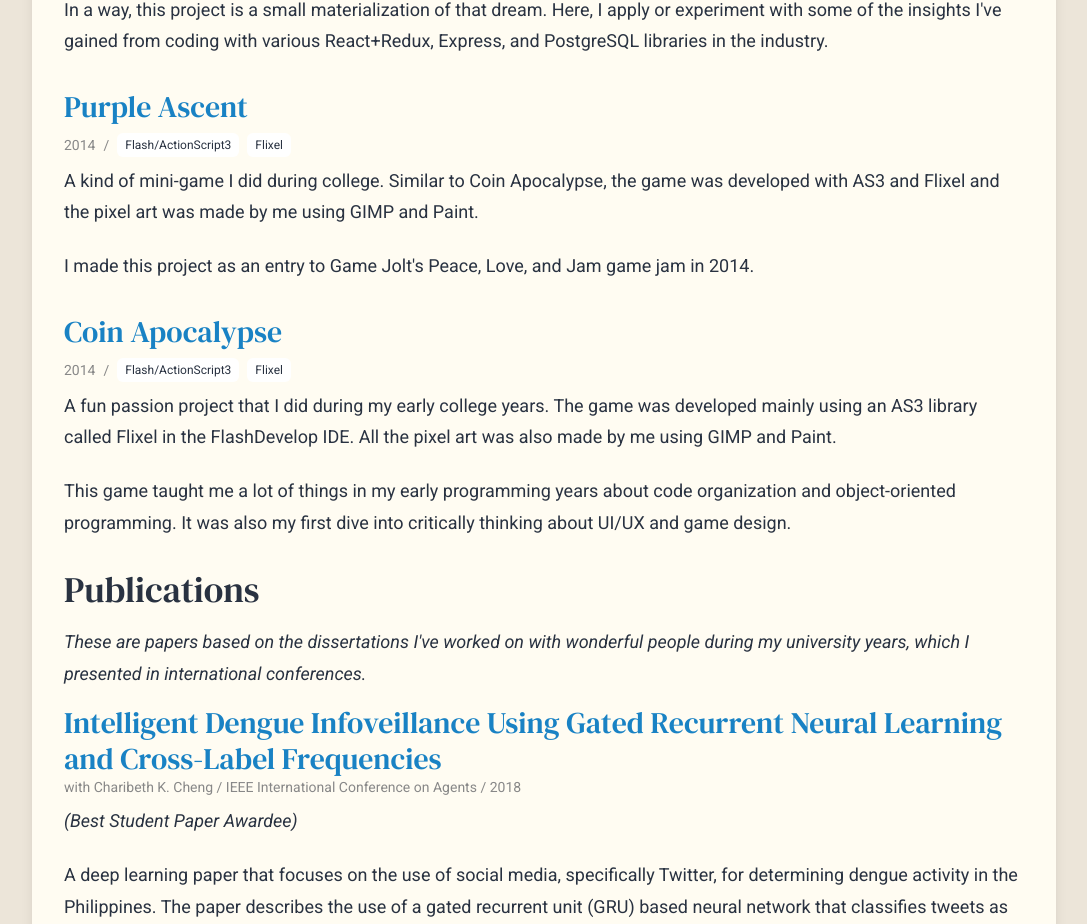
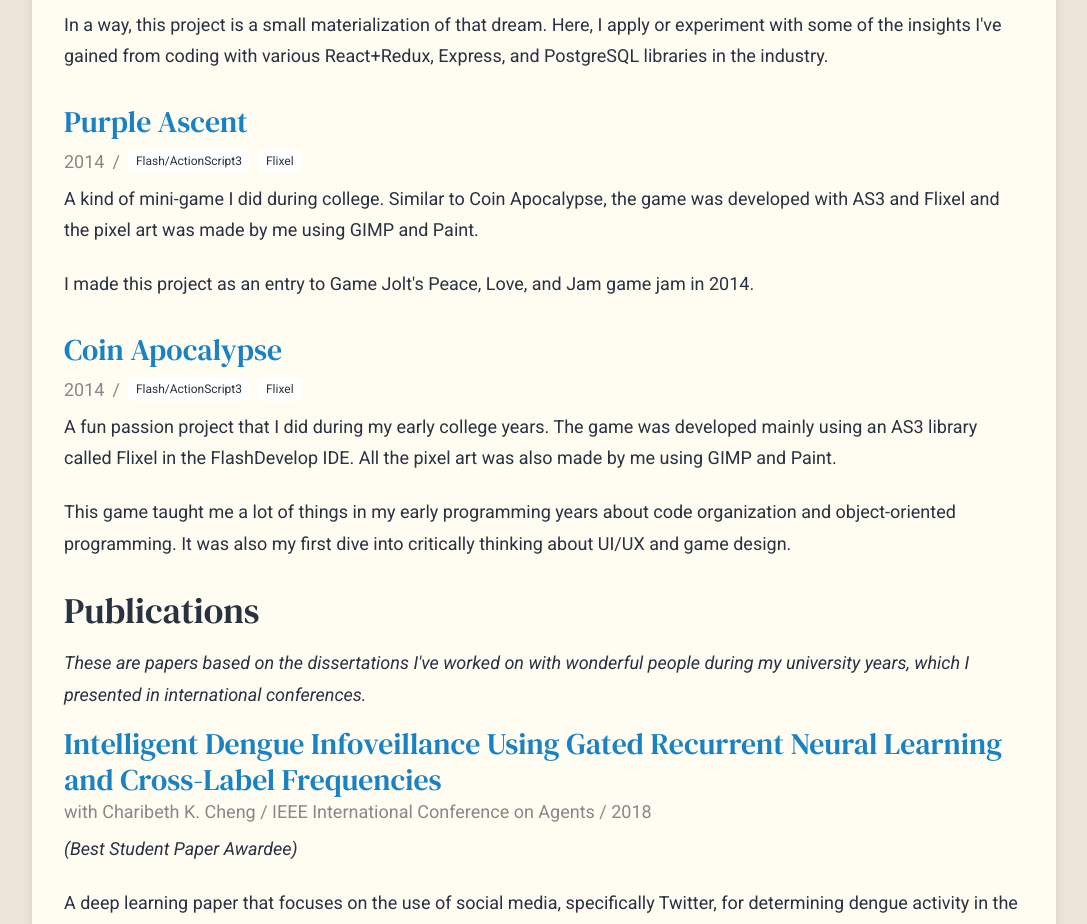
Before and after one commit to vandenn/evanlivelo.com, a Next.js app: page /projects in a window 1280 px wide. Shown: the part 1872-2796 px from the top of the page, without its empty margins (96-1183 px from the left). Built offline with nearby package versions, Linux system fonts and the light colour scheme; no server answers.

Commit message:
Adjust size of subtexts

```diff
--- a/src/app/blog/[year]/[month]/[day]/[slug]/page.tsx
+++ b/src/app/blog/[year]/[month]/[day]/[slug]/page.tsx
@@ -91,7 +91,7 @@ export default async function BlogPost({
       <article>
         <header className="mb-8">
           <Title className="mb-4">{post.frontmatter.title}</Title>
-          <div className="flex items-center gap-2 text-sm">
+          <div className="flex items-center gap-2">
             {post.frontmatter.date && (
               <>
                 <span>
--- a/src/app/blog/page.tsx
+++ b/src/app/blog/page.tsx
@@ -66,7 +66,7 @@ export default function Blog() {
                   <h1 style={{ color: "var(--accent)" }}>
                     {post.frontmatter.title}
                   </h1>
-                  <div className="flex items-center gap-2 mb-2 text-sm" style={{ color: "var(--subtext)" }}>
+                  <div className="flex items-center gap-2 mb-2" style={{ color: "var(--subtext)" }}>
                     {post.frontmatter.date && (
                       <>
                         <span>
--- a/src/app/projects/page.tsx
+++ b/src/app/projects/page.tsx
@@ -66,11 +66,11 @@ export default function Projects() {
               <div className="flex flex-wrap gap-2 mt-2 items-center">
                 {project.frontmatter.date && (
                   <>
-                    <span className="text-sm" style={{ color: "var(--subtext)" }}>
+                    <span style={{ color: "var(--subtext)" }}>
                       {project.frontmatter.date.split('-')[0]}
                     </span>
                     {project.frontmatter.tech && (
-                      <span className="text-sm" style={{ color: "var(--subtext)" }}>/</span>
+                      <span style={{ color: "var(--subtext)" }}>/</span>
                     )}
                   </>
                 )}
@@ -115,7 +115,7 @@ export default function Projects() {
                     pub.frontmatter.title
                   )}
                 </h2>
-                <div className="text-sm" style={{ color: "var(--subtext)" }}>
+                <div style={{ color: "var(--subtext)" }}>
                   {pub.frontmatter.coauthors && `with ${pub.frontmatter.coauthors} / `}
                   {pub.frontmatter.publisher}
                   {pub.frontmatter.date && ` / ${pub.frontmatter.date.split('-')[0]}`}
```
